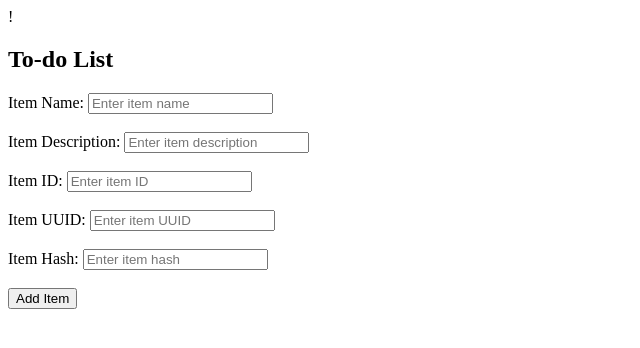
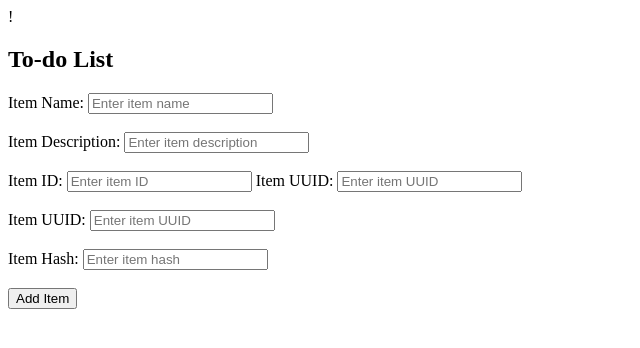
Before and after one commit to Satya-coder/git_test, a Flask app: page / in a window 1280 px wide. Shown: the top 348 px of the page, without its empty margins (0-640 px from the left). Run offline with Flask 3, Linux system fonts and the light colour scheme.

Commit message:
Add item UUID to todo form

```diff
--- a/templates/index.html
+++ b/templates/index.html
@@ -17,6 +17,8 @@
         <br><br>
         <label for="itemId">Item ID:</label>
         <input type="text" id="itemId" name="itemId" placeholder="Enter item ID" required>
+        <label for="itemUUID">Item UUID:</label>
+        <input type="text" id="itemUUID" name="itemUUID" placeholder="Enter item UUID" required>
         <br><br>
         <label for="itemUUID">Item UUID:</label>
         <input type="text" id="itemUUID" name="itemUUID" placeholder="Enter item UUID" required>
```
